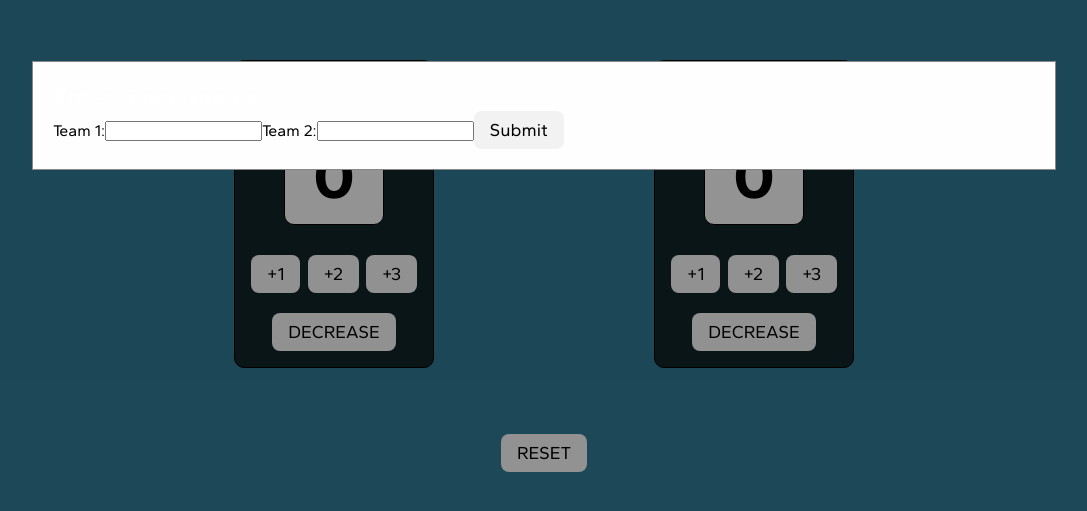
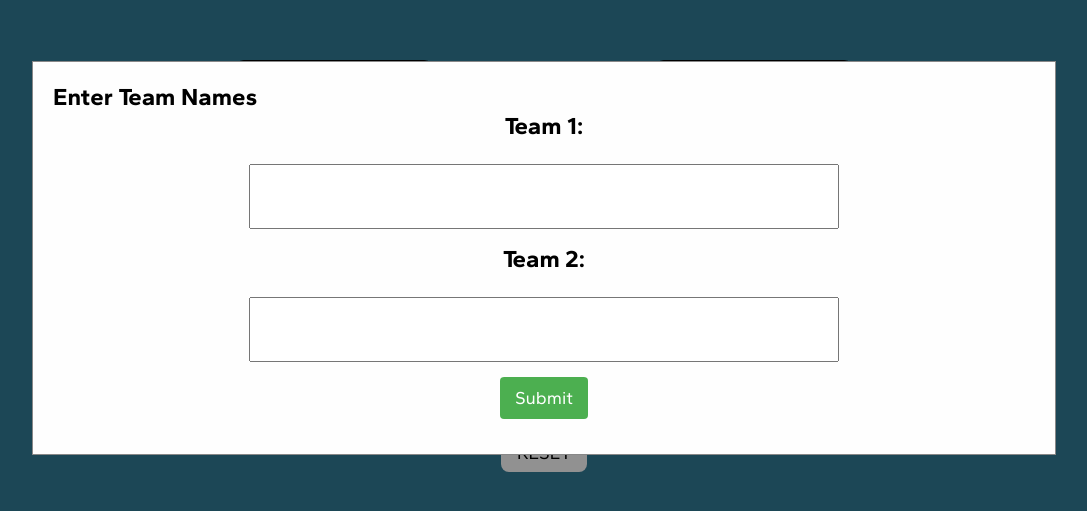
Before and after one commit to eillanrt/scoreboard-smple, a Vue app: page / in a window 1280 px wide. Shown: the part 131-642 px from the top of the page, without its empty margins (96-1183 px from the left). Built offline with nearby package versions, Linux system fonts and the light colour scheme.

Commit message:
chore: impove modal

```diff
--- a/src/components/TeamNamesPopup.vue
+++ b/src/components/TeamNamesPopup.vue
@@ -4,13 +4,17 @@
       <h2>Enter Team Names</h2>
 
       <form @submit.prevent="submitForm">
-        <label for="team1">Team 1:</label>
-        <input id="team1" v-model="team1Name" required />
-
-        <label for="team2">Team 2:</label>
-        <input id="team2" v-model="team2Name" required />
-
-        <button type="submit">Submit</button>
+        <div>
+          <label for="team1">Team 1:</label><br />
+          <input id="team1" v-model="team1Name" required />
+        </div>
+        <div>
+          <label for="team2">Team 2:</label><br />
+          <input id="team2" v-model="team2Name" required />
+        </div>
+        <div>
+          <button type="submit">Submit</button>
+        </div>
       </form>
     </div>
   </div>
@@ -57,6 +61,7 @@ export default {
   height: 100%;
   overflow: auto;
   background-color: rgba(0, 0, 0, 0.4);
+  color: black;
 }
 
 .modal-content {
@@ -67,22 +72,31 @@ export default {
   width: 80%;
 }
 
-label {
-  color: black;
+form > div {
+  margin: 0 auto 15px;
+  text-align: center;
 }
 
-.close {
-  color: #aaa;
-  float: right;
-  font-size: 28px;
+label {
+  display: block;
+  margin-bottom: 5px;
   font-weight: bold;
-  cursor: pointer;
+  font-size: 24px;
 }
 
-.close:hover,
-.close:focus {
-  color: black;
-  text-decoration: none;
+input {
+  width: 60%;
+  padding: 16px 8px;
+  box-sizing: border-box;
+  font-size: 24px;
+}
+
+button {
+  background-color: #4caf50;
+  color: white;
+  padding: 10px 15px;
+  border: none;
+  border-radius: 4px;
   cursor: pointer;
 }
 </style>
```
